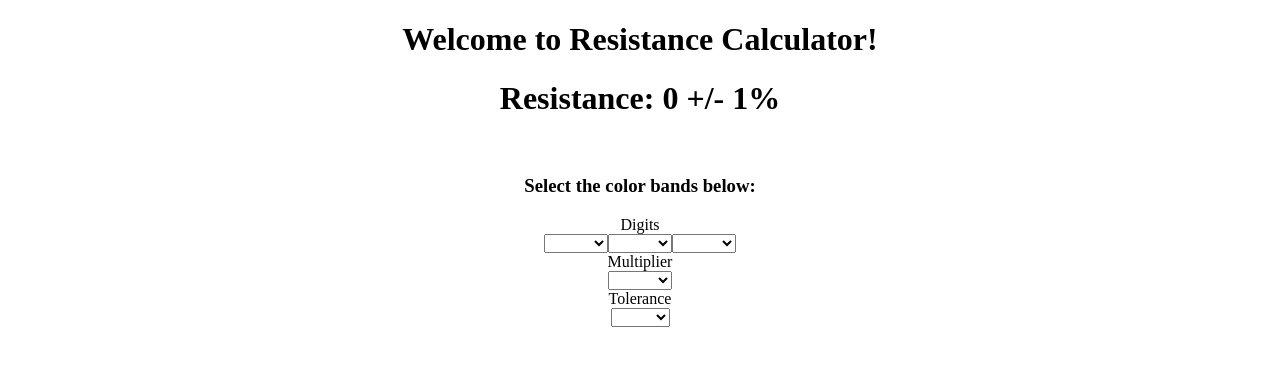
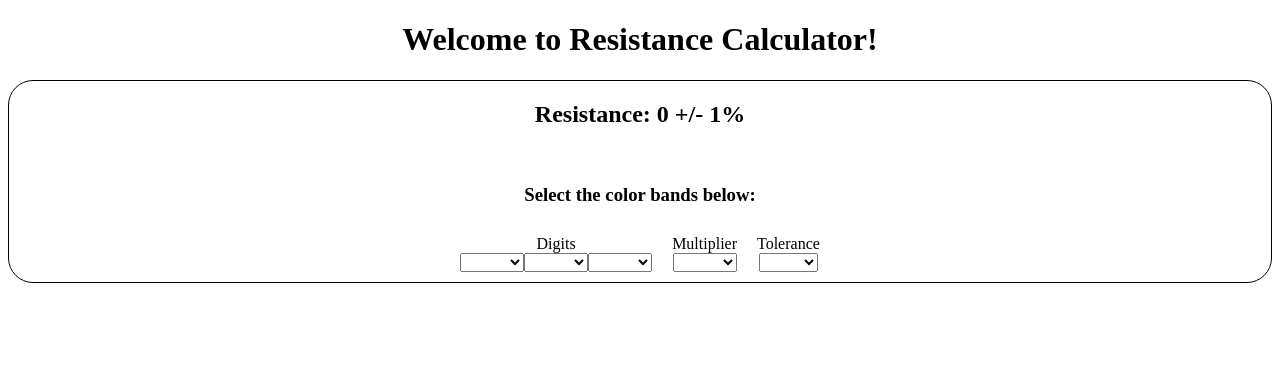
Before and after one commit to arpierson/cs6261project4, an Angular app: page / in a window 1280 px wide. Shown: the top 366 px of the page. Built offline with nearby package versions, Linux system fonts and the light colour scheme.

Commit message:
Added styling to CalculatorComponent html

```diff
--- a/src/app/calculator/calculator.component.css
+++ b/src/app/calculator/calculator.component.css
@@ -0,0 +1,9 @@
+#wrapper {
+    border: 1px solid black;
+    border-radius: 25px;
+}
+
+.colors {
+    display: inline-block;
+    padding: 10px;
+}
--- a/src/app/calculator/calculator.component.html
+++ b/src/app/calculator/calculator.component.html
@@ -1,4 +1,5 @@
-<h1><strong>Resistance: {{ resistanceValue }} +/- {{ toleranceValue }}%</strong></h1>
+<div id="wrapper">
+    <h2><strong>Resistance: {{ resistanceValue }} +/- {{ toleranceValue }}%</strong></h2>
     <br>
     <h3>Select the color bands below:</h3>
     <div id="digitsColorBands" class="colors">
@@ -36,3 +37,4 @@
             </select>
         </form>
     </div>
+</div>
```
Lines whose indentation alone changed are shown as unchanged.
